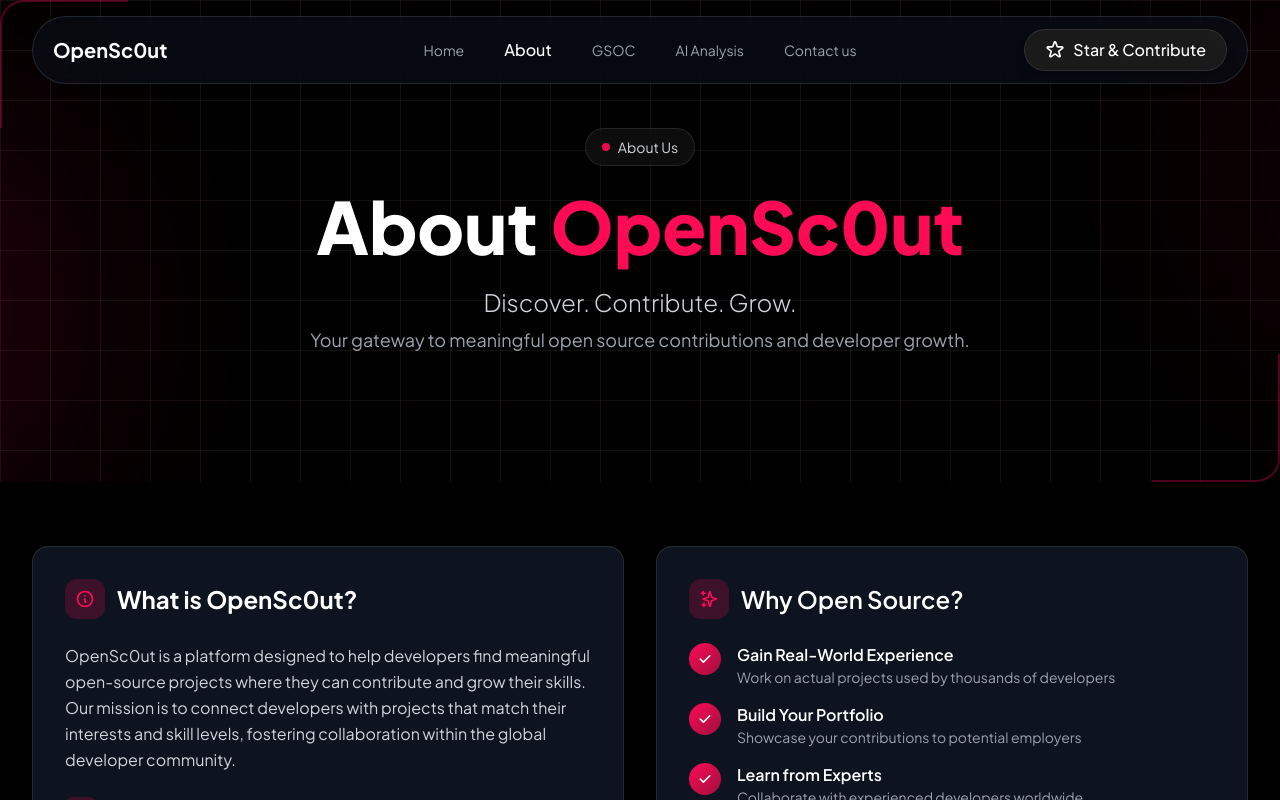
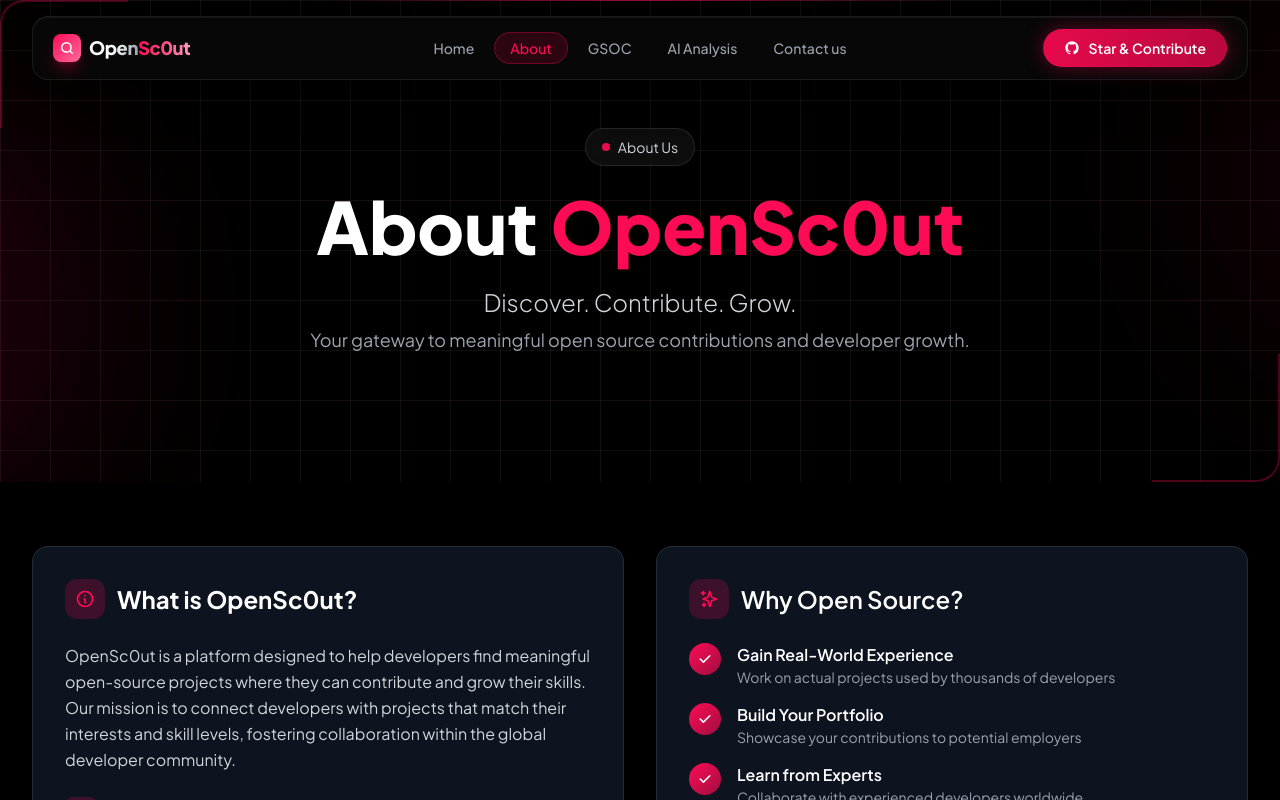
Before and after one commit to TanCodeX/OpenSc0ut, a Next.js app: page /about in a window 1280 px wide. Shown: the top 800 px of the page. Built offline with nearby package versions, Linux system fonts and the light colour scheme.

Commit message:
feat: modernize Header component with animated navigation, custom styling, and mobile responsiveness

```diff
--- a/src/components/layout/Header.tsx
+++ b/src/components/layout/Header.tsx
@@ -1,16 +1,27 @@
 "use client";
 
 import Link from "next/link";
-import { motion } from "framer-motion";
+import { motion, AnimatePresence } from "framer-motion";
 import { usePathname, useRouter } from "next/navigation";
+import { useState } from "react";
+
+const navLinks = [
+  { href: "/", label: "Home" },
+  { href: "/about", label: "About" },
+  { href: "/gsoc", label: "GSOC" },
+  { href: "/ai-repo", label: "AI Analysis" },
+  { href: "/contact-us", label: "Contact us" },
+];
 
 export default function Header() {
   const pathname = usePathname();
   const router = useRouter();
+  const [hoveredLink, setHoveredLink] = useState<string | null>(null);
+  const [mobileOpen, setMobileOpen] = useState(false);
 
   const handleNavigation = (href: string, e: React.MouseEvent) => {
     e.preventDefault();
-
+    setMobileOpen(false);
     if (href === "/" && pathname === "/") {
       window.scrollTo({ top: 0, behavior: "smooth" });
     } else {
@@ -23,69 +34,201 @@ export default function Header() {
 
   return (
     <header className="fixed top-0 left-0 right-0 z-[100] pt-4 pb-3">
+      {/* Subtle top glow line */}
+      <div className="absolute top-0 left-1/2 -translate-x-1/2 w-1/2 h-px bg-gradient-to-r from-transparent via-[#FF0B55]/60 to-transparent" />
+
       <div className="max-w-7xl mx-auto px-4 sm:px-6 lg:px-8">
         <motion.div
           suppressHydrationWarning
-          initial={{ y: -20, opacity: 0 }}
+          initial={{ y: -28, opacity: 0 }}
           animate={{ y: 0, opacity: 1 }}
-          transition={{ duration: 0.3 }}
-          className="flex items-center justify-between rounded-full px-5 py-3 border border-gray-600/40 bg-gray-900/40 backdrop-blur-md"
+          transition={{ duration: 0.45, ease: [0.22, 1, 0.36, 1] }}
+          className="flex items-center justify-between rounded-2xl px-5 py-3
+                     border border-white/[0.08]
+                     bg-[#0a0a0a]/70 backdrop-blur-xl
+                     shadow-[0_8px_40px_rgba(0,0,0,0.5),inset_0_1px_0_rgba(255,255,255,0.06)]"
         >
-          {/* Left Section: Logo */}
+          {/* ── Logo ── */}
           <div className="flex-1 flex items-center">
             <Link
               href="/"
               onClick={(e) => handleNavigation("/", e)}
-              className="inline-flex items-center group"
+              className="inline-flex items-center gap-2 group"
             >
+              {/* Icon mark */}
+              <motion.div
+                whileHover={{ scale: 1.12, rotate: 5 }}
+                transition={{ type: "spring", stiffness: 400, damping: 18 }}
+                className="w-7 h-7 rounded-lg bg-gradient-to-br from-[#FF0B55] to-[#ff6b9d] flex items-center justify-center shadow-lg shadow-[#FF0B55]/30"
+              >
+                <svg width="14" height="14" viewBox="0 0 24 24" fill="none" stroke="white" strokeWidth="2.5" strokeLinecap="round" strokeLinejoin="round">
+                  <circle cx="11" cy="11" r="8" />
+                  <path d="M21 21l-4.35-4.35" />
+                </svg>
+              </motion.div>
+
+              {/* Wordmark */}
               <motion.span
-                whileHover={{ scale: 1.05 }}
-                className="text-xl font-bold dark:text-white text-gray-900"
+                whileHover={{ scale: 1.03 }}
+                transition={{ type: "spring", stiffness: 400, damping: 20 }}
+                className="text-[1.15rem] font-extrabold tracking-tight"
               >
-                OpenSc0ut
+                <span className="bg-gradient-to-r from-white via-white to-gray-400 bg-clip-text text-transparent">
+                  Open
+                </span>
+                <span className="bg-gradient-to-r from-[#FF0B55] via-[#ff4d85] to-[#ff9bc0] bg-clip-text text-transparent">
+                  Sc0ut
+                </span>
               </motion.span>
             </Link>
           </div>
 
-          {/* Navigation */}
-          <nav className="hidden md:flex flex-none items-center justify-center space-x-10 text-sm">
-            {[
-              { href: "/", label: "Home" },
-              { href: "/about", label: "About" },
-              { href: "/gsoc", label: "GSOC" },
-              { href: "/ai-repo", label: "AI Analysis" },
-              { href: "/contact-us", label: "Contact us" },
-            ].map((link) => (
+          {/* ── Desktop Nav ── */}
+          <nav className="hidden md:flex flex-none items-center justify-center gap-1 text-sm">
+            {navLinks.map((link) => {
+              const isActive = pathname === link.href;
+              return (
                 <Link
                   key={link.href}
                   href={link.href}
                   onClick={(e) => handleNavigation(link.href, e)}
-                className={
-                  pathname === link.href
-                    ? "dark:text-white text-gray-900 font-medium text-base"
-                    : "dark:text-gray-400 text-gray-600 dark:hover:text-gray-300 hover:text-gray-900 transition"
-                }
+                  onMouseEnter={() => setHoveredLink(link.href)}
+                  onMouseLeave={() => setHoveredLink(null)}
+                  className="relative px-4 py-1.5 rounded-full text-sm font-medium transition-colors duration-200 outline-none"
+                >
+                  {/* Hover pill */}
+                  {hoveredLink === link.href && !isActive && (
+                    <motion.span
+                      layoutId="nav-hover"
+                      className="absolute inset-0 rounded-full bg-white/[0.07]"
+                      initial={{ opacity: 0 }}
+                      animate={{ opacity: 1 }}
+                      exit={{ opacity: 0 }}
+                      transition={{ duration: 0.15 }}
+                    />
+                  )}
+
+                  {/* Active pill */}
+                  {isActive && (
+                    <motion.span
+                      layoutId="nav-active"
+                      className="absolute inset-0 rounded-full bg-[#FF0B55]/15 border border-[#FF0B55]/30"
+                      transition={{ type: "spring", stiffness: 380, damping: 30 }}
+                    />
+                  )}
+
+                  <span className={`relative z-10 transition-colors duration-200 ${
+                    isActive
+                      ? "text-[#FF0B55]"
+                      : hoveredLink === link.href
+                        ? "text-white"
+                        : "text-gray-400"
+                  }`}>
+                    {link.label}
+                  </span>
+                </Link>
+              );
+            })}
+          </nav>
+
+          {/* ── Right CTA ── */}
+          <div className="flex-1 hidden md:flex items-center justify-end gap-3">
+            <motion.a
+              href="https://github.com/TanCodeX/OpenSc0ut"
+              target="_blank"
+              rel="noopener noreferrer"
+              whileHover={{ scale: 1.04 }}
+              whileTap={{ scale: 0.97 }}
+              transition={{ type: "spring", stiffness: 400, damping: 20 }}
+              className="inline-flex items-center gap-2
+                         bg-gradient-to-r from-[#FF0B55]/90 to-[#cc0944]/90
+                         hover:from-[#FF0B55] hover:to-[#e00b4d]
+                         text-white px-5 py-2 rounded-full text-sm font-semibold
+                         shadow-[0_0_20px_rgba(255,11,85,0.35)] hover:shadow-[0_0_28px_rgba(255,11,85,0.55)]
+                         transition-all duration-300 border border-[#FF0B55]/30"
+            >
+              <svg className="w-4 h-4" fill="currentColor" viewBox="0 0 24 24">
+                <path d="M12 2C6.477 2 2 6.484 2 12.017c0 4.425 2.865 8.18 6.839 9.504.5.092.682-.217.682-.483 0-.237-.008-.868-.013-1.703-2.782.605-3.369-1.343-3.369-1.343-.454-1.158-1.11-1.466-1.11-1.466-.908-.62.069-.608.069-.608 1.003.07 1.531 1.032 1.531 1.032.892 1.53 2.341 1.088 2.91.832.092-.647.35-1.088.636-1.338-2.22-.253-4.555-1.113-4.555-4.951 0-1.093.39-1.988 1.029-2.688-.103-.253-.446-1.272.098-2.65 0 0 .84-.27 2.75 1.026A9.564 9.564 0 0112 6.844c.85.004 1.705.115 2.504.337 1.909-1.296 2.747-1.027 2.747-1.027.546 1.379.202 2.398.1 2.651.64.7 1.028 1.595 1.028 2.688 0 3.848-2.339 4.695-4.566 4.943.359.309.678.92.678 1.855 0 1.338-.012 2.419-.012 2.747 0 .268.18.58.688.482A10.019 10.019 0 0022 12.017C22 6.484 17.522 2 12 2z" />
+              </svg>
+              Star &amp; Contribute
+            </motion.a>
+          </div>
+
+          {/* ── Mobile Burger ── */}
+          <button
+            className="md:hidden p-2 rounded-lg text-gray-400 hover:text-white hover:bg-white/5 transition-colors"
+            onClick={() => setMobileOpen((v) => !v)}
+            aria-label="Toggle menu"
+          >
+            <motion.svg
+              width="20" height="20" viewBox="0 0 20 20" fill="currentColor"
+              animate={mobileOpen ? "open" : "closed"}
+            >
+              <motion.rect
+                x="2" y="5" width="16" height="1.5" rx="1"
+                variants={{ open: { rotate: 45, y: 4.5 }, closed: { rotate: 0, y: 0 } }}
+                transition={{ duration: 0.25 }}
+              />
+              <motion.rect
+                x="2" y="9.25" width="16" height="1.5" rx="1"
+                variants={{ open: { opacity: 0 }, closed: { opacity: 1 } }}
+                transition={{ duration: 0.15 }}
+              />
+              <motion.rect
+                x="2" y="13.5" width="16" height="1.5" rx="1"
+                variants={{ open: { rotate: -45, y: -4.5 }, closed: { rotate: 0, y: 0 } }}
+                transition={{ duration: 0.25 }}
+              />
+            </motion.svg>
+          </button>
+        </motion.div>
+
+        {/* ── Mobile Menu ── */}
+        <AnimatePresence>
+          {mobileOpen && (
+            <motion.div
+              initial={{ opacity: 0, y: -8, scale: 0.97 }}
+              animate={{ opacity: 1, y: 0, scale: 1 }}
+              exit={{ opacity: 0, y: -8, scale: 0.97 }}
+              transition={{ duration: 0.2, ease: "easeOut" }}
+              className="mt-2 rounded-2xl border border-white/[0.08] bg-[#0a0a0a]/90 backdrop-blur-xl
+                         shadow-[0_12px_48px_rgba(0,0,0,0.6)] p-3 flex flex-col gap-1"
+            >
+              {navLinks.map((link) => {
+                const isActive = pathname === link.href;
+                return (
+                  <Link
+                    key={link.href}
+                    href={link.href}
+                    onClick={(e) => handleNavigation(link.href, e)}
+                    className={`px-4 py-2.5 rounded-xl text-sm font-medium transition-colors ${
+                      isActive
+                        ? "bg-[#FF0B55]/15 text-[#FF0B55] border border-[#FF0B55]/25"
+                        : "text-gray-400 hover:text-white hover:bg-white/[0.06]"
+                    }`}
                   >
                     {link.label}
                   </Link>
-            ))}
-          </nav>
-
-          {/* Right Section: Star & Contribute */}
-          <div className="flex-1 hidden md:flex items-center justify-end gap-4">
+                );
+              })}
+              <div className="pt-1 border-t border-white/[0.06] mt-1">
                 <a
                   href="https://github.com/TanCodeX/OpenSc0ut"
                   target="_blank"
                   rel="noopener noreferrer"
-              className="inline-flex items-center gap-2 bg-[#1A1A1A] hover:bg-[#2A2A2A] text-white px-5 py-2 rounded-full font-medium transition-colors border border-white/10 shadow-lg group"
+                  className="flex items-center gap-2 px-4 py-2.5 rounded-xl text-sm font-semibold
+                             text-white bg-gradient-to-r from-[#FF0B55]/80 to-[#cc0944]/80
+                             border border-[#FF0B55]/30"
                 >
-              <svg className="w-5 h-5 group-hover:scale-110 transition-transform" fill="none" stroke="currentColor" viewBox="0 0 24 24">
-                <path strokeLinecap="round" strokeLinejoin="round" strokeWidth={2} d="M11.049 2.927c.3-.921 1.603-.921 1.902 0l1.519 4.674a1 1 0 00.95.69h4.915c.969 0 1.371 1.24.588 1.81l-3.976 2.888a1 1 0 00-.363 1.118l1.518 4.674c.3.922-.755 1.688-1.538 1.118l-3.976-2.888a1 1 0 00-1.176 0l-3.976 2.888c-.783.57-1.838-.197-1.538-1.118l1.518-4.674a1 1 0 00-.363-1.118l-3.976-2.888c-.784-.57-.38-1.81.588-1.81h4.914a1 1 0 00.951-.69l1.519-4.674z" />
+                  <svg className="w-4 h-4" fill="currentColor" viewBox="0 0 24 24">
+                    <path d="M12 2C6.477 2 2 6.484 2 12.017c0 4.425 2.865 8.18 6.839 9.504.5.092.682-.217.682-.483 0-.237-.008-.868-.013-1.703-2.782.605-3.369-1.343-3.369-1.343-.454-1.158-1.11-1.466-1.11-1.466-.908-.62.069-.608.069-.608 1.003.07 1.531 1.032 1.531 1.032.892 1.53 2.341 1.088 2.91.832.092-.647.35-1.088.636-1.338-2.22-.253-4.555-1.113-4.555-4.951 0-1.093.39-1.988 1.029-2.688-.103-.253-.446-1.272.098-2.65 0 0 .84-.27 2.75 1.026A9.564 9.564 0 0112 6.844c.85.004 1.705.115 2.504.337 1.909-1.296 2.747-1.027 2.747-1.027.546 1.379.202 2.398.1 2.651.64.7 1.028 1.595 1.028 2.688 0 3.848-2.339 4.695-4.566 4.943.359.309.678.92.678 1.855 0 1.338-.012 2.419-.012 2.747 0 .268.18.58.688.482A10.019 10.019 0 0022 12.017C22 6.484 17.522 2 12 2z" />
                   </svg>
-              Star & Contribute
+                  Star &amp; Contribute
                 </a>
               </div>
             </motion.div>
+          )}
+        </AnimatePresence>
       </div>
     </header>
   );
```
Lines whose indentation alone changed are shown as unchanged.
